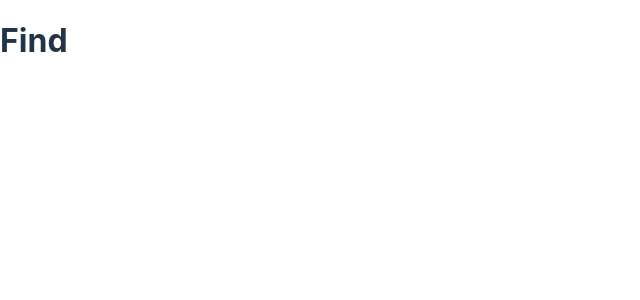
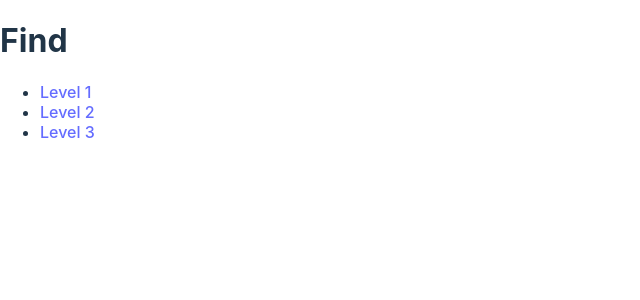
Before and after one commit to lpolverino/Waldo-phototapping-app, a React (Vite) app in the folder frontEnd/: page / in a window 1280 px wide. Shown: the top 300 px of the page, without its empty margins (0-640 px from the left). Built offline with nearby package versions, Linux system fonts and the light colour scheme.

Commit message:
Added the levelDisplayer component

```diff
--- a/frontEnd/src/components/App/App.jsx
+++ b/frontEnd/src/components/App/App.jsx
@@ -1,10 +1,12 @@
 import Header from "../Header/Header"
+import LevelSelector from "../LevelSelector/LevelSelector"
 
 function App() {
 
   return (
     <div>
       <Header></Header>
+      <LevelSelector></LevelSelector>
     </div>
   )
 }
--- a/frontEnd/src/components/Header/Header.jsx
+++ b/frontEnd/src/components/Header/Header.jsx
@@ -1,5 +1,3 @@
-import React from 'react'
-
 import PropTypes from 'prop-types';
 
 const Header = ({characters}) => {
--- /dev/null
+++ b/frontEnd/src/components/LevelSelector/LevelSelector.jsx
@@ -0,0 +1,26 @@
+import { useState } from "react"
+import mockLevels from "../../mockData"
+import { Link } from "react-router-dom"
+
+
+const LevelSelector = () => {
+
+  const [levels, setLevels] = useState(mockLevels.levels)
+
+  return (
+    <div>
+      <ul>
+        {levels.map(level =>
+            <li key={level.id}>
+              <Link to={"level/"+level.id}>
+                {level.name}
+              </Link>
+            </li>
+          )
+        }
+      </ul>
+    </div>
+  )
+}
+
+export default LevelSelector
--- /dev/null
+++ b/frontEnd/src/mockData.js
@@ -0,0 +1,22 @@
+
+const levels =  [
+    {
+        id:"asdasdasdasdad",
+        img:"someImage",
+        name:"Level 1"
+    },
+    {
+        id:"asdasasddasdasdad",
+        img:"someImage",
+        name:"Level 2"
+    },
+    {
+        id:"asdasdasdsdfasdad",
+        img:"someImage",
+        name:"Level 3"
+    }
+]
+
+export default {
+    levels
+}
```
